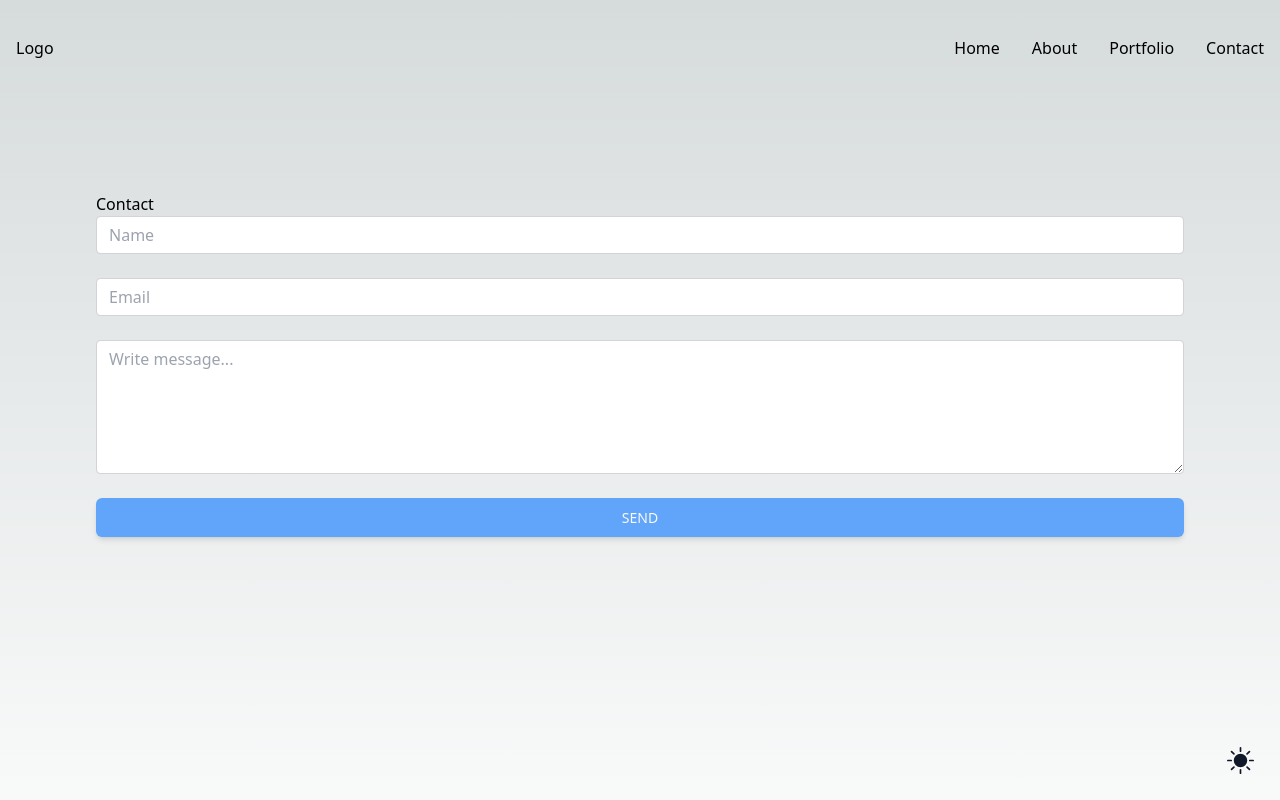
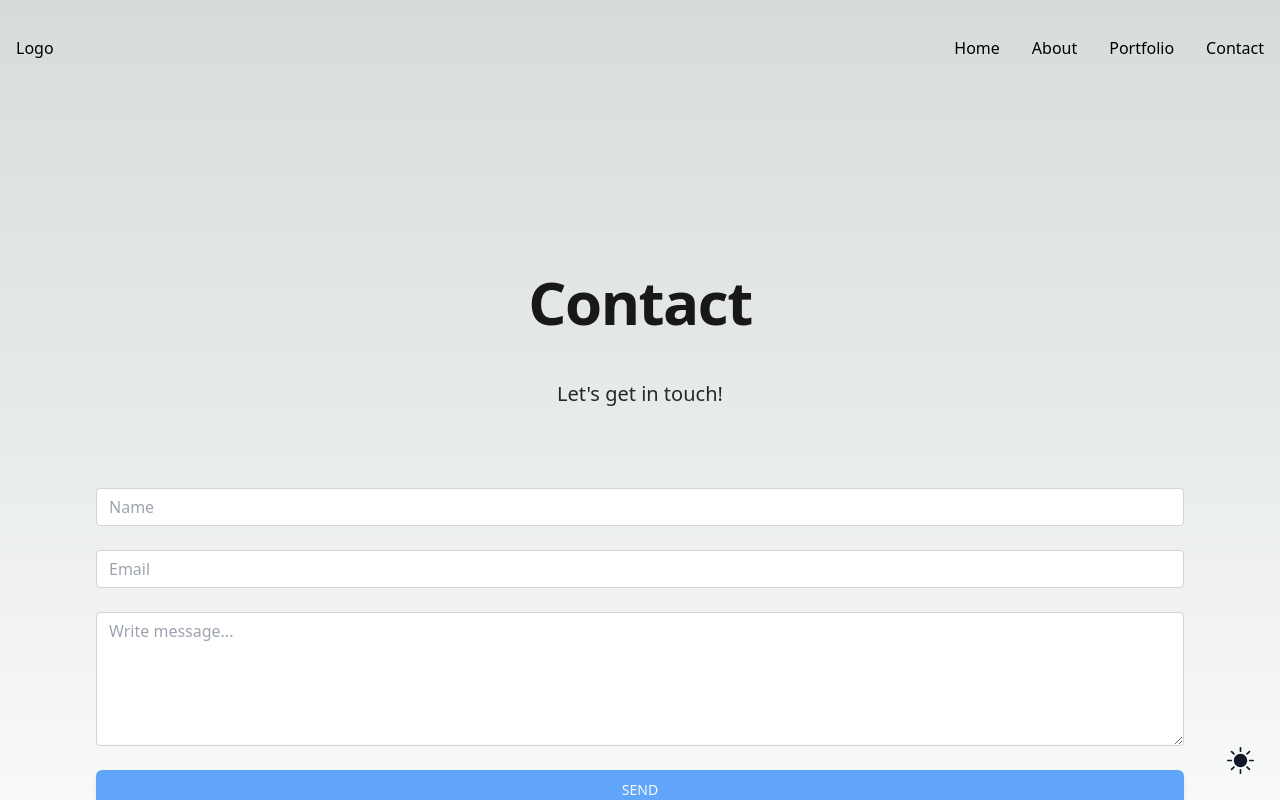
Before and after one commit to jonathandebremme/Portfolio, a Next.js app in the folder my-portfolio/: page /contact in a window 1280 px wide. Shown: the top 800 px of the page. Built offline with nearby package versions, Linux system fonts and the light colour scheme.

Commit message:
Create Heading.jsx component

```diff
--- /dev/null
+++ b/my-portfolio/app/components/Heading.jsx
@@ -0,0 +1,18 @@
+export default function Heading({ title, paragraph }) {
+  return (
+    <div className="px-6 mx-auto text-center my-20 relative z-30">
+      <h1 className="mb-12 text-5xl md:text-6xl font-extrabold leading-none tracking-tight text-zinc-900 dark:text-zinc-50">
+        {title}
+      </h1>
+      {paragraph ? (
+        <div>
+          <p className="font-light text-zinc-800 text-xl dark:text-zinc-400">
+            {paragraph}
+          </p>
+        </div>
+      ) : (
+        ""
+      )}
+    </div>
+  );
+}
--- a/my-portfolio/app/contact/page.js
+++ b/my-portfolio/app/contact/page.js
@@ -1,9 +1,10 @@
 import ContactForm from "../components/ContactForm";
+import Heading from "../components/Heading";
 
 export default function Contact() {
   return (
     <main className="min-h-screen p-24">
-      <h1>Contact</h1>
+      <Heading title="Contact" paragraph="Let's get in touch!" />
       <ContactForm />
     </main>
   );
```
